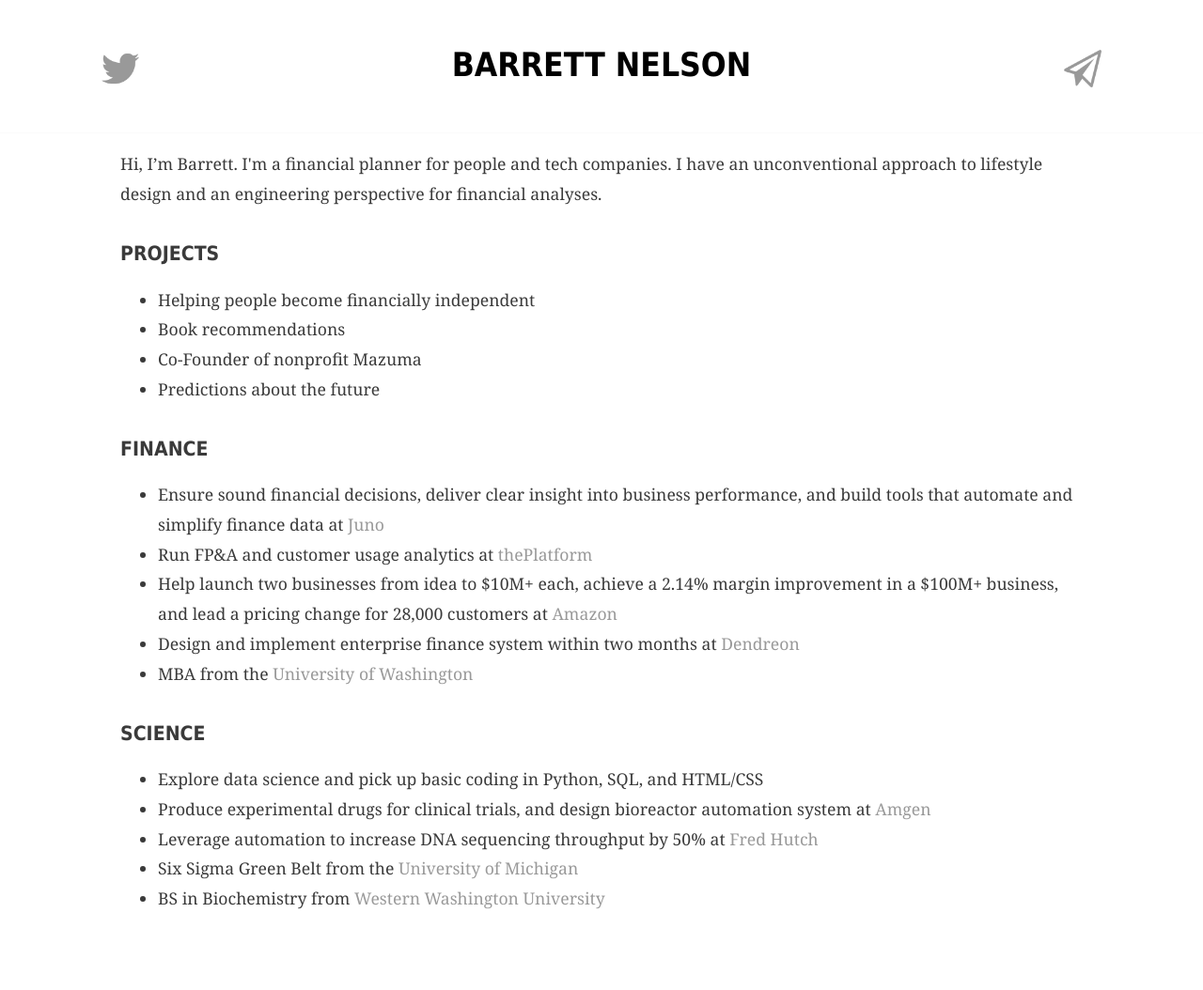
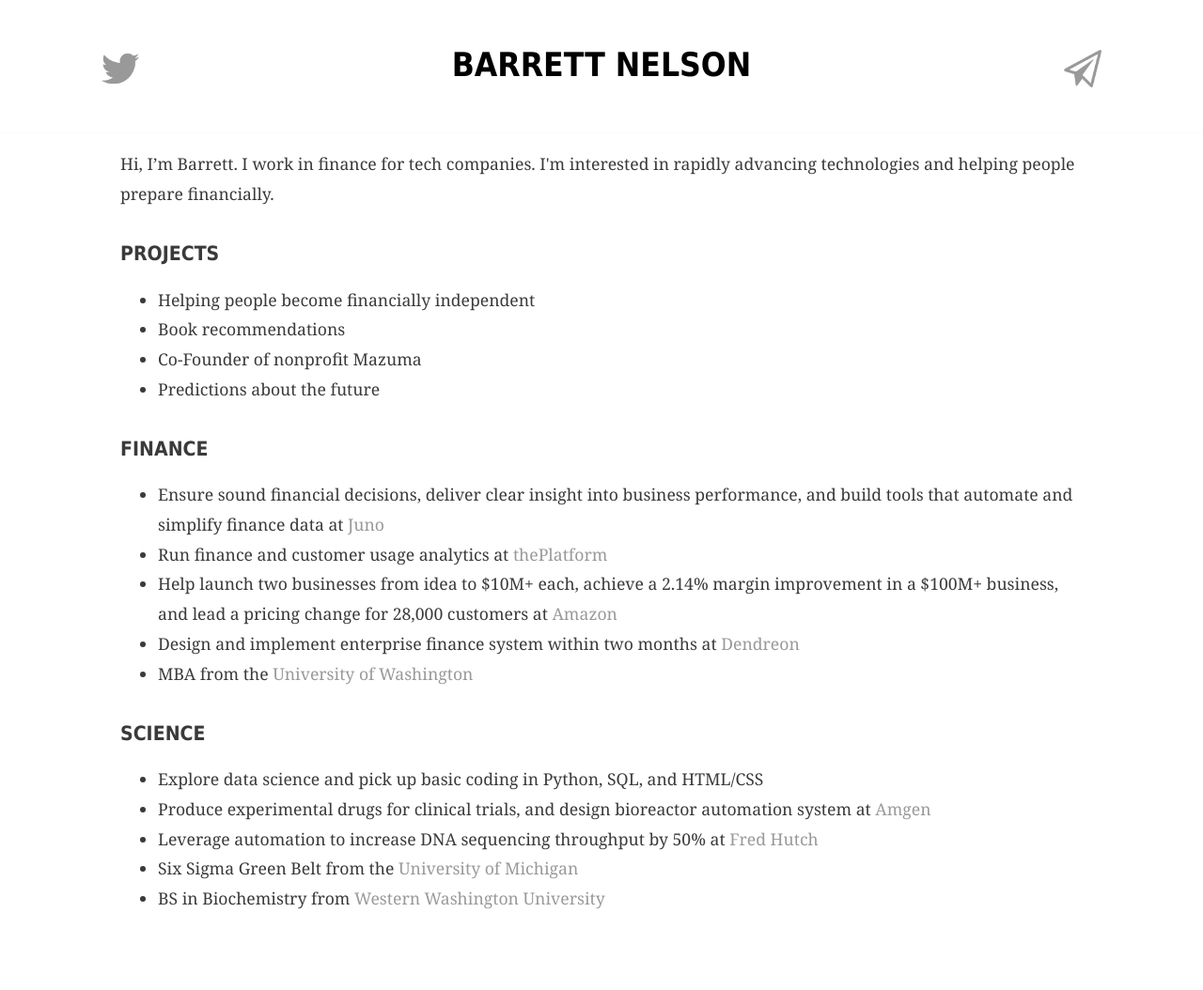
Before and after one commit to bstnel/bstnel.github.io, a Jekyll site: the page index.html, which Jekyll copies as it is, in a window 1280 px wide. Shown: the whole page at 94% size. Built offline with Jekyll 4.4.1, drawn with Linux system fonts in a browser that asks for light colours.

Commit message:
Update index.html

```diff
--- a/index.html
+++ b/index.html
@@ -22,7 +22,7 @@
         </div>
       </div>
 <div class="content">
-	<p>Hi, I’m Barrett. I'm a financial planner for people and tech companies. I have an unconventional approach to lifestyle design and an engineering perspective for financial analyses.</p>
+	<p>Hi, I’m Barrett. I work in finance for tech companies. I'm interested in rapidly advancing technologies and helping people prepare financially.</p>
 	<h2>Projects</h2>
 		<ul>
 		<li>Helping people become financially independent</li>
@@ -33,7 +33,7 @@
 	<h2>Finance</h2>
 		<ul>
 		<li>Ensure sound financial decisions, deliver clear insight into business performance, and build tools that automate and simplify finance data at <a href="https://www.junotherapeutics.com/">Juno</a></li>
-		<li>Run FP&amp;A and customer usage analytics at <a href="https://www.theplatform.com">thePlatform</a></li>
+		<li>Run finance and customer usage analytics at <a href="https://www.theplatform.com">thePlatform</a></li>
 		<li>Help launch two businesses from idea to $10M+ each, achieve a 2.14% margin improvement in a $100M+ business, and lead a pricing change for 28,000 customers at <a href="https://aws.amazon.com/">Amazon</a></li>
 		<li>Design and implement enterprise finance system within two months at <a href="https://en.wikipedia.org/wiki/Dendreon">Dendreon</a></li>
 		<li>MBA from the <a href="https://www.washington.edu/">University of Washington</a></li>
```
